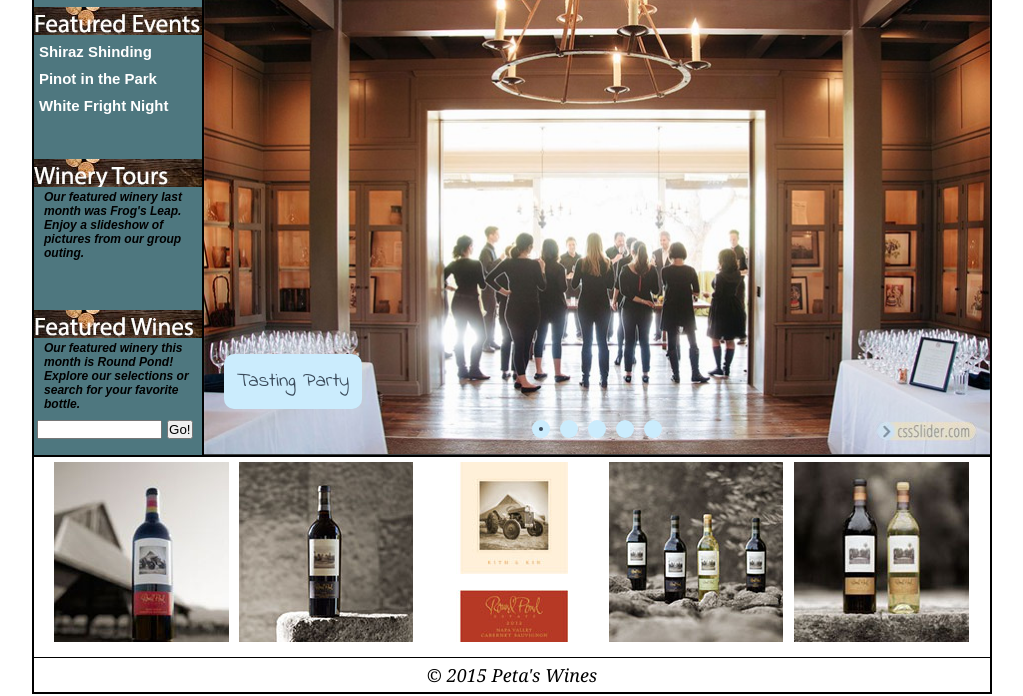
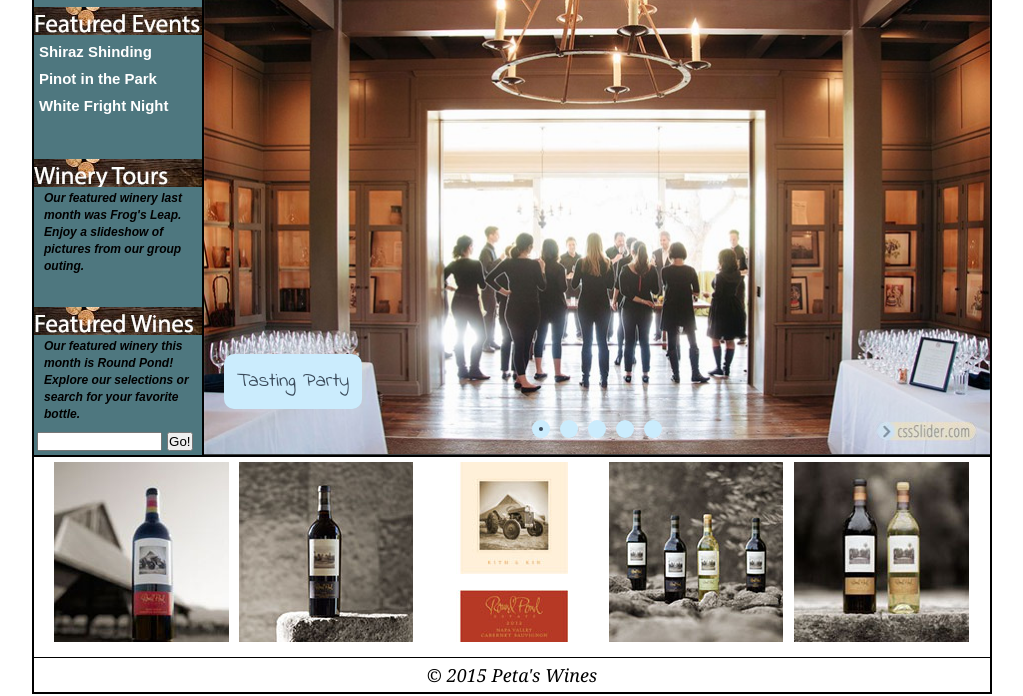
Before and after one commit to labounty1/labounty1.github.io, a plain HTML site: page index.html in a window 1280 px wide. Shown: the part 181-877 px from the top of the page, without its empty margins (128-1151 px from the left). Drawn offline with Linux system fonts and the light colour scheme.

Commit message:
Unit 6 update

```diff
--- a/css/style.css
+++ b/css/style.css
@@ -59,6 +59,7 @@
 margin-left: 10px;
 font-style: italic;
 padding-top: 3px;
+line-height: 17px;
 }
 
 h2 {
@@ -109,7 +110,7 @@
 #leftnavfooter {
   padding-left: 0px;
   padding-bottom: 0px;
-  padding-top: 50px;
+  padding-top: 32px;
 }
 
 #search {
```
